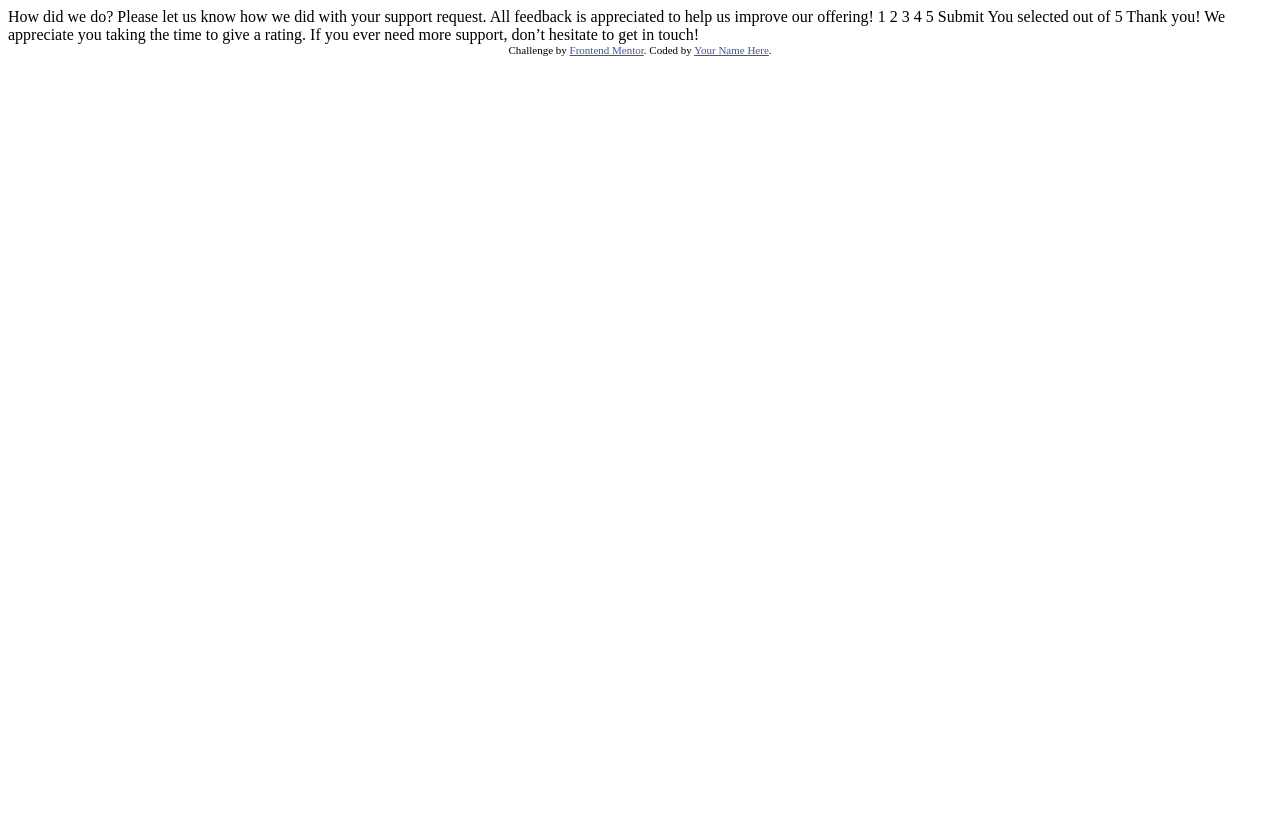
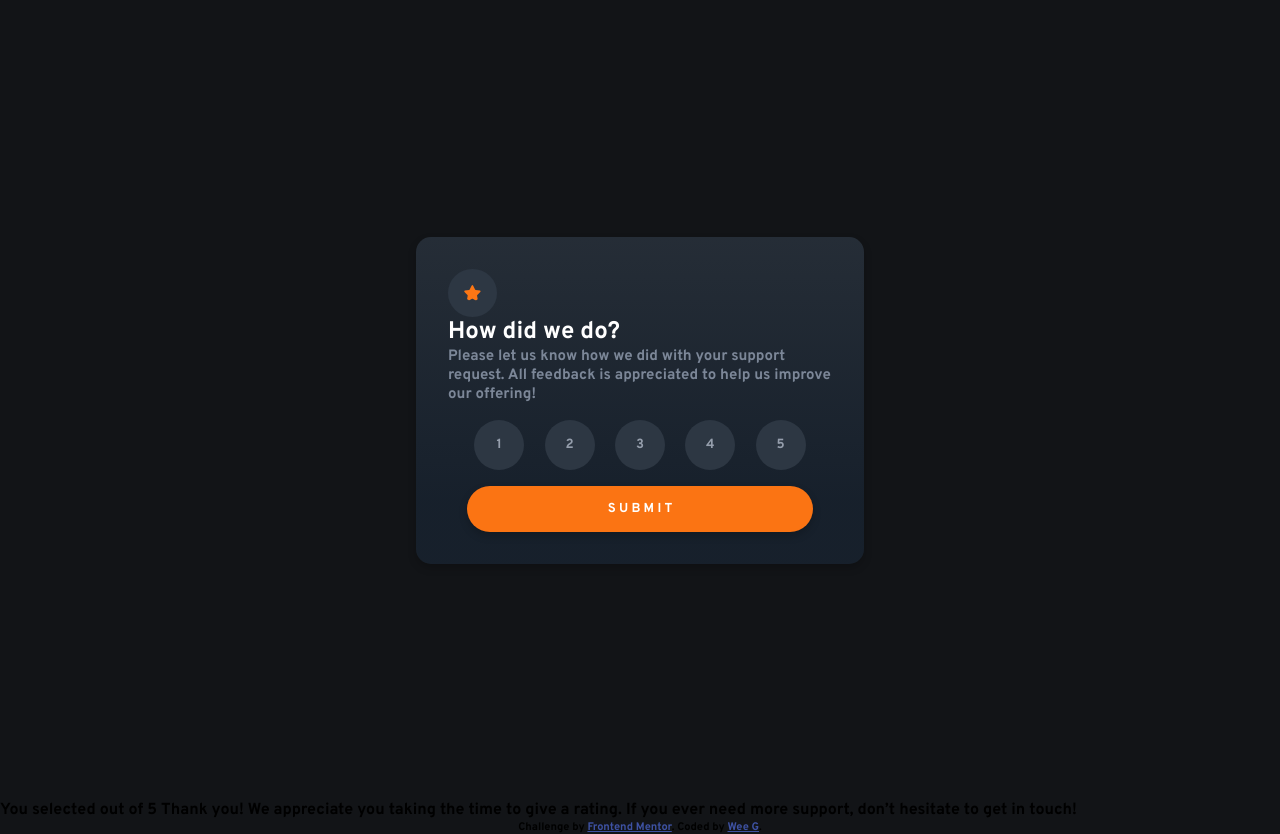
Before and after one commit to weerapon4789/Interactive-rating.github.io, a plain HTML site: page index.html in a window 1280 px wide. Before the commit the page ends 800 px from the top, so only its background shows below. Drawn offline with Linux system fonts and the light colour scheme.

Commit message:
commit.16.11.66

```diff
--- a/index.html
+++ b/index.html
@@ -5,28 +5,37 @@
   <meta name="viewport" content="width=device-width, initial-scale=1.0"> <!-- displays site properly based on user's device -->
 
   <link rel="icon" type="image/png" sizes="32x32" href="./images/favicon-32x32.png">
+  <link rel="stylesheet" href="style.css">
 
   <title>Frontend Mentor | Interactive rating component</title>
 
   <!-- Feel free to remove these styles or customise in your own stylesheet 👍 -->
-  <style>
-    .attribution { font-size: 11px; text-align: center; }
-    .attribution a { color: hsl(228, 45%, 44%); }
-  </style>
 </head>
 <body>
 
   <!-- Rating state start -->
+<div class="center">
+<div class="card_main">
 
-  How did we do?
+  <img class="icon_star" src="images/icon-star.svg" alt="star">
 
-  Please let us know how we did with your support request. All feedback is appreciated
-  to help us improve our offering!
+  <h2>How did we do?</h2>
 
-  1 2 3 4 5
+  <p>Please let us know how we did with your support request. All feedback is appreciated
+  to help us improve our offering!</p>
 
-  Submit
+  <div class="btn_number">
+    <button class="number">1</button>
+    <button class="number">2</button>
+    <button class="number">3</button>
+    <button class="number">4</button>
+    <button class="number">5</button>
+  </div>
 
+  <button class="btn_submit">S U B M I T</button>
+
+</div>
+</div>
   <!-- Rating state end -->
 
   <!-- Thank you state start -->
@@ -43,7 +52,7 @@
 
   <div class="attribution">
     Challenge by <a href="https://www.frontendmentor.io?ref=challenge" target="_blank">Frontend Mentor</a>.
-    Coded by <a href="#">Your Name Here</a>.
+    Coded by <a href="#">Wee G</a>.
   </div>
 </body>
 </html>
--- /dev/null
+++ b/style.css
@@ -0,0 +1,99 @@
+@import url('https://fonts.googleapis.com/css2?family=Overpass:ital,wght@0,700;1,400&display=swap');
+
+:root {
+    --Orange: hsl(25, 97%, 53%);
+    --White: hsl(0, 0%, 100%);
+    --Light-Grey: hsl(217, 12%, 63%);
+    --Medium-Grey: hsl(216, 12%, 54%);
+    --Dark-Blue: hsl(213, 19%, 18%);
+    --Very-Dark-Blue: hsl(216, 12%, 8%);
+    --secondary: hsl(213deg, 20%, 22%);
+}
+
+* {
+    padding: 0;
+    margin: 0;
+    box-sizing: border-box;
+    font-family: 'Overpass', sans-serif;
+    max-width: 1440px;
+}
+
+body {
+    background-color: var(--Very-Dark-Blue);
+
+}
+
+.center {
+    min-height: 100vh;
+    display: flex;
+    align-items: center;
+    justify-content: center;
+}
+
+.icon_star {
+    background-color: var(--secondary);
+    border-radius: 50%;
+    padding: 1rem;
+    width: fit-content;
+}
+
+.btn_number {
+    display: flex;
+    justify-content: center;
+    align-items: center;
+    margin: auto;
+    padding: 1rem;
+    width: 100%;
+}
+
+.number {
+    color: var(--Light-Grey);
+    border: none;
+    background-color: var(--secondary);
+    border-radius: 50%;
+    width: 50px;
+    height: 50px;
+    margin: auto;
+    padding: 1rem;
+}
+
+.attribution { font-size: 11px; text-align: center; }
+.attribution a { color: hsl(228, 45%, 44%); }
+
+.card_main {
+    display: grid;
+    margin: auto;
+    max-width: 35%;
+    background: linear-gradient(180deg, hsl(213, 19%, 18%), hsl(213, 31%, 13%) 80%);
+    box-shadow: 0 4px 8px 0 rgba(0,0,0,0.2);
+    border-radius: 15px;
+    padding: 2rem;
+}
+
+h2 {
+    color: var(--White);
+}
+
+p {
+    color: var(--Medium-Grey);
+    font-size: 15px;
+}
+
+.btn_submit {
+    background-color: var(--Orange);
+    box-shadow: 0 4px 8px 0 rgba(0,0,0,0.2);
+    border: none;
+    border-radius: 100px;
+    padding: 15px;
+    width: 90%;
+    margin: auto;
+    color: var(--White);
+    font-size: small;
+    transition: 0.3s;
+
+}
+
+.btn_submit:hover {
+    background-color: var(--White);
+    color: var(--Orange);
+}
```
